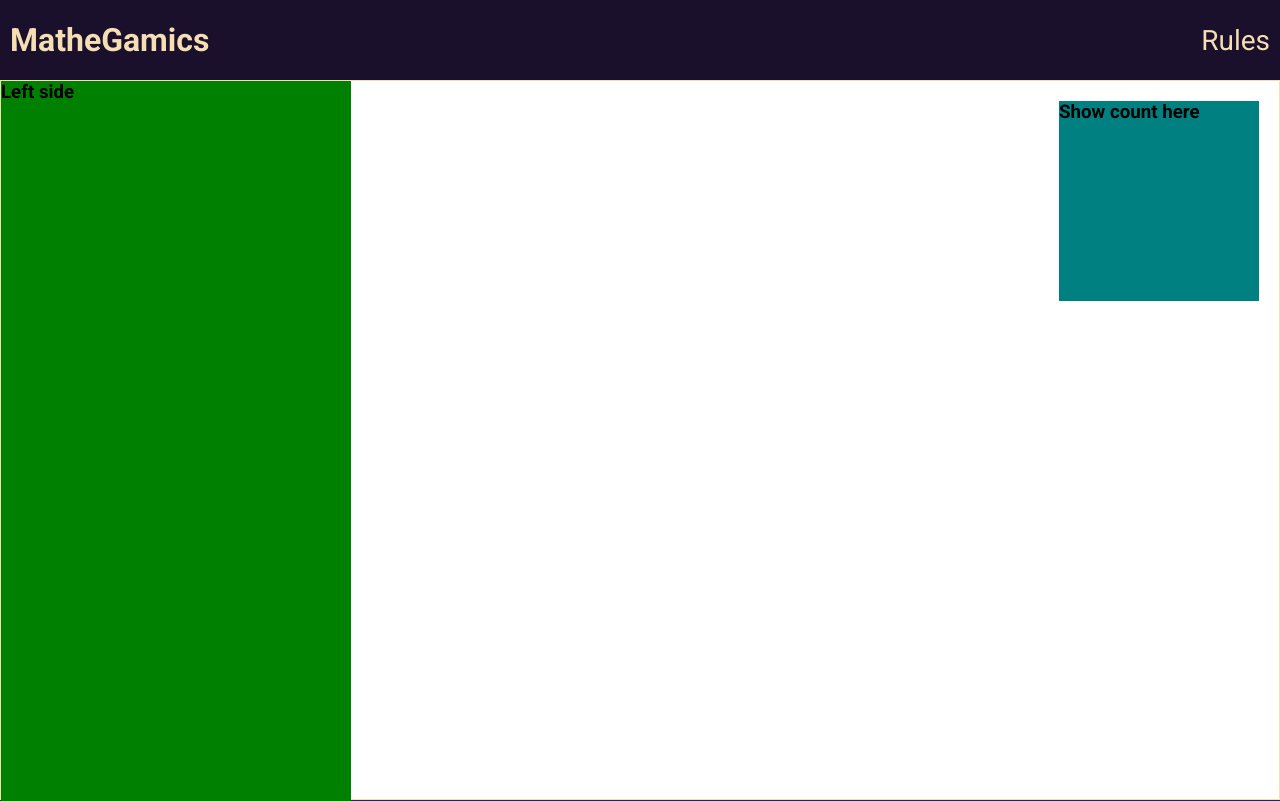
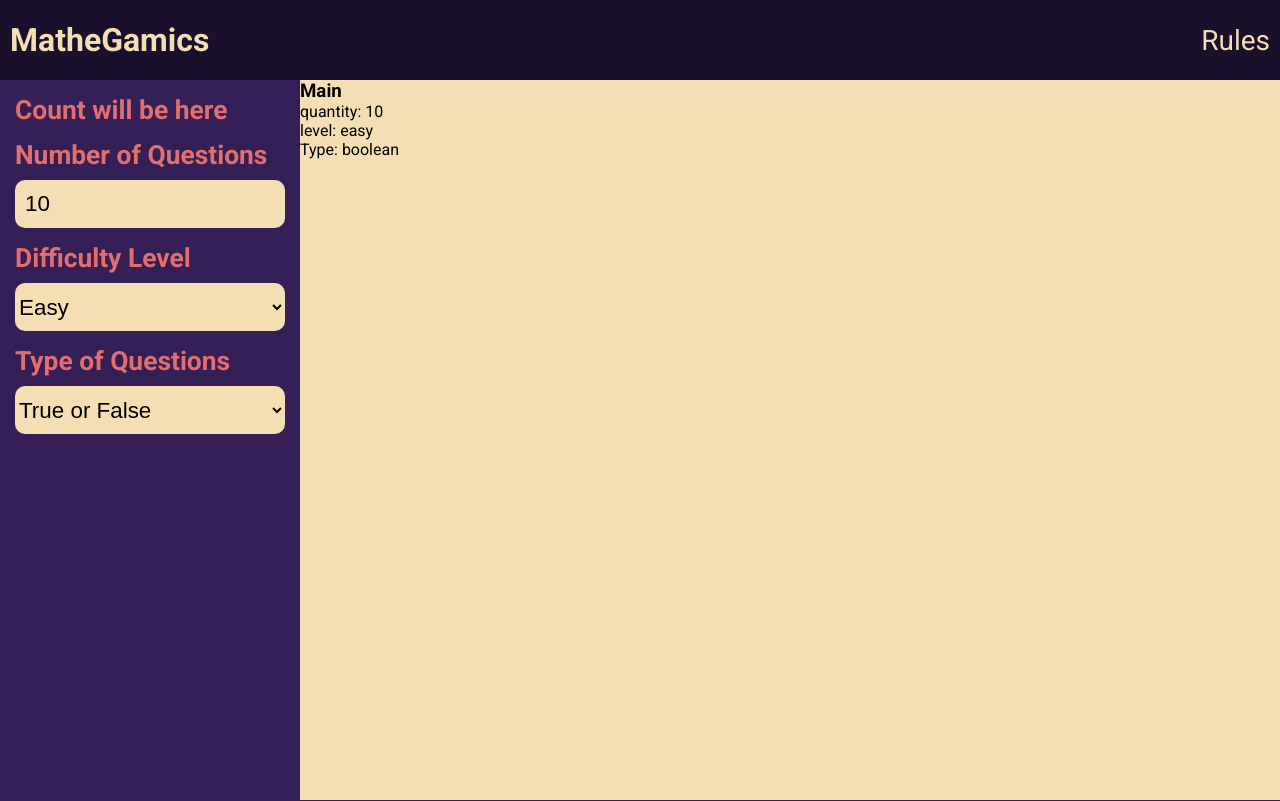
Before and after one commit to baijanathTharu/weekly-project-math-client, a React (Create React App) app: page /single in a window 1280 px wide. Built offline with nearby package versions, Linux system fonts and the light colour scheme; the HTML template or start-up script is replaced by a standard one.

Commit message:
Set up leftside for single mode

```diff
--- a/src/App.js
+++ b/src/App.js
@@ -1,4 +1,4 @@
-import React from "react";
+import React, { useState } from "react";
 import { Switch, BrowserRouter, Route } from "react-router-dom";
 
 // import socketIO from "socket.io-client";
@@ -11,6 +11,8 @@ import Multiplayer from "./components/Multiplayer/Multiplayer";
 // const url = `http://localhost:3001`;
 
 const App = () => {
+  const [username, setUsername] = useState("Jake");
+
   // const [msg, setMsg] = useState("");
 
   // useEffect(() => {
@@ -29,9 +31,17 @@ const App = () => {
     <BrowserRouter>
       <Switch>
         <Route path="/gametype" component={Gametype} />
-        <Route path="/single" component={Singleplayer} />
+        <Route
+          path="/single"
+          render={(props) => <Singleplayer {...props} user={username} />}
+        />
         <Route path="/multi" component={Multiplayer} />
-        <Route path="/" component={Home} />
+        <Route
+          path="/"
+          render={(props) => (
+            <Home {...props} user={username} setUser={setUsername} />
+          )}
+        />
       </Switch>
     </BrowserRouter>
   );
--- a/src/components/Count/Count.js
+++ /dev/null
@@ -1,12 +0,0 @@
-import React from "react";
-import styles from "./Count.module.css";
-
-const Count = () => {
-  return (
-    <div className={styles.Count}>
-      <h3>Show count here</h3>
-    </div>
-  );
-};
-
-export default Count;
--- a/src/components/Form/Form.js
+++ b/src/components/Form/Form.js
@@ -1,10 +1,12 @@
 import React from "react";
 import { Link } from "react-router-dom";
+
 import styles from "./Form.module.css";
 
-const Form = () => {
+const Form = ({ user, setUser }) => {
   return (
     <div className={styles.Form}>
+      <h1>Hello {user}</h1>
       <h2>Enter Your Username</h2>
       <form action="">
         <input className={styles.Input} type="text" name="username" />
--- a/src/components/Home/Home.js
+++ b/src/components/Home/Home.js
@@ -4,11 +4,11 @@ import styles from "./Home.module.css";
 import Layout from "../Layout/Layout";
 import Form from "../Form/Form";
 
-const Home = () => {
+const Home = ({ user, setUser }) => {
   return (
     <Layout>
       <div className={styles.Home}>
-        <Form />
+        <Form user={user} setUser={setUser} />
       </div>
     </Layout>
   );
--- a/src/components/Layoutplayer/Layoutplayer.js
+++ b/src/components/Layoutplayer/Layoutplayer.js
@@ -1,7 +1,5 @@
 import React, { useState } from "react";
-
 import Layout from "../Layout/Layout";
-import Count from "../Count/Count";
 import styles from "./Layoutplayer.module.css";
 
 const Layoutplayer = ({ title }) => {
@@ -22,9 +20,6 @@ const Layoutplayer = ({ title }) => {
         <div className={styles.Main}>
           <h3>Main</h3>
         </div>
-        <div className={styles.Count}>
-          <Count />
-        </div>
         <div className={styles.Button} onClick={() => setShow(!show)}></div>
       </div>
     </Layout>
--- /dev/null
+++ b/src/components/Singleplayer/LeftsideSingle.js
@@ -0,0 +1,45 @@
+import React from "react";
+import styles from "./LeftsideSingle.module.css";
+
+const LeftsideSingle = ({
+  userOptions: { quantity, level, type, setQuantity, setLevel, setType },
+}) => {
+  return (
+    <div className={styles.LeftsideSingle}>
+      <div className={styles.Count}>
+        <h3>Count will be here</h3>
+      </div>
+      <div className={styles.Option}>
+        <h3>Number of Questions</h3>
+        <input
+          type="number"
+          name="questions"
+          placeholder={quantity}
+          value={quantity}
+          onChange={(e) => setQuantity(e.target.value)}
+        />
+      </div>
+      <div className={styles.Option}>
+        <h3>Difficulty Level</h3>
+        <select name="level" onChange={(e) => setLevel(e.target.value)}>
+          <option value="easy" defaultValue>
+            Easy
+          </option>
+          <option value="medium">Medium</option>
+          <option value="hard">Hard</option>
+        </select>
+      </div>
+      <div className={styles.Option}>
+        <h3>Type of Questions</h3>
+        <select name="type" onChange={(e) => setType(e.target.value)}>
+          <option value="boolean" defaultValue>
+            True or False
+          </option>
+          <option value="multiple">Multiple Choice</option>
+        </select>
+      </div>
+    </div>
+  );
+};
+
+export default LeftsideSingle;
--- /dev/null
+++ b/src/components/Singleplayer/LeftsideSingle.module.css
@@ -0,0 +1,41 @@
+.LeftsideSingle {
+  color: var(--clr-wheat);
+}
+
+.Count {
+  margin: 15px;
+}
+
+.Option {
+  margin: 15px;
+}
+
+.Option h3,
+.Count h3 {
+  color: rgb(228, 110, 110);
+  margin: 10px 0;
+  font-weight: bold;
+  font-size: 1.65rem;
+}
+
+.Option Input {
+  height: 3rem;
+  width: 100%;
+  padding: 10px;
+  font-size: 1.4rem;
+  border: none;
+  border-radius: 10px;
+  background-color: var(--clr-wheat);
+  outline: none;
+}
+
+.Option Select {
+  height: 3rem;
+  width: 100%;
+  /* padding: 10px; */
+  font-size: 1.4rem;
+  border: none;
+  border-radius: 10px;
+  background-color: var(--clr-wheat);
+  outline: none;
+}
--- a/src/components/Singleplayer/Singleplayer.js
+++ b/src/components/Singleplayer/Singleplayer.js
@@ -1,10 +1,14 @@
 import React, { useState } from "react";
 import styles from "./Singleplayer.module.css";
 import Layout from "../Layout/Layout";
-import Count from "../Count/Count";
+// import Count from "../Count/Count";
+import LeftsideSingle from "./LeftsideSingle";
 
-const Singleplayer = () => {
+const Singleplayer = ({ user }) => {
   const [show, setShow] = useState(false);
+  const [quantity, setQuantity] = useState(10);
+  const [level, setLevel] = useState("easy");
+  const [type, setType] = useState("boolean");
   return (
     <Layout>
       <div className={styles.Layoutplayer}>
@@ -15,13 +19,22 @@ const Singleplayer = () => {
               : [styles.Leftside, styles.hide].join(" ")
           }
         >
-          <h3>Left side</h3>
+          <LeftsideSingle
+            userOptions={{
+              quantity,
+              level,
+              type,
+              setQuantity,
+              setLevel,
+              setType,
+            }}
+          />
         </div>
         <div className={styles.Main}>
           <h3>Main</h3>
-        </div>
-        <div className={styles.Count}>
-          <Count />
+          <p>quantity: {quantity}</p>
+          <p>level: {level}</p>
+          <p>Type: {type}</p>
         </div>
         <div className={styles.Button} onClick={() => setShow(!show)}></div>
       </div>
--- a/src/components/Singleplayer/Singleplayer.module.css
+++ b/src/components/Singleplayer/Singleplayer.module.css
@@ -2,7 +2,7 @@
   width: 100%;
   display: flex;
   flex-wrap: wrap;
-  border: 1px solid wheat;
+  /* border: 1px solid wheat; */
   position: relative;
 }
 
@@ -11,8 +11,8 @@
   top: 0;
   left: 0;
   height: 90vh;
-  background-color: green;
-  width: 350px;
+  background-color: var(--clr-bluish-dark);
+  width: 300px;
 }
 
 .Count {
@@ -25,15 +25,18 @@
 }
 
 .Main {
-  background-color: white;
+  background-color: var(--clr-wheat);
   flex: 1;
   min-width: 350px;
+  color: black;
+  margin-left: 300px;
 }
 
-@media (max-width: 700px) {
+@media (max-width: 768px) {
   .Main {
     min-width: 100%;
     width: 100%;
+    margin-left: 0;
   }
 
   .Leftside {
```
Also changed, not shown: src/components/Count/Count.module.css (deleted).
